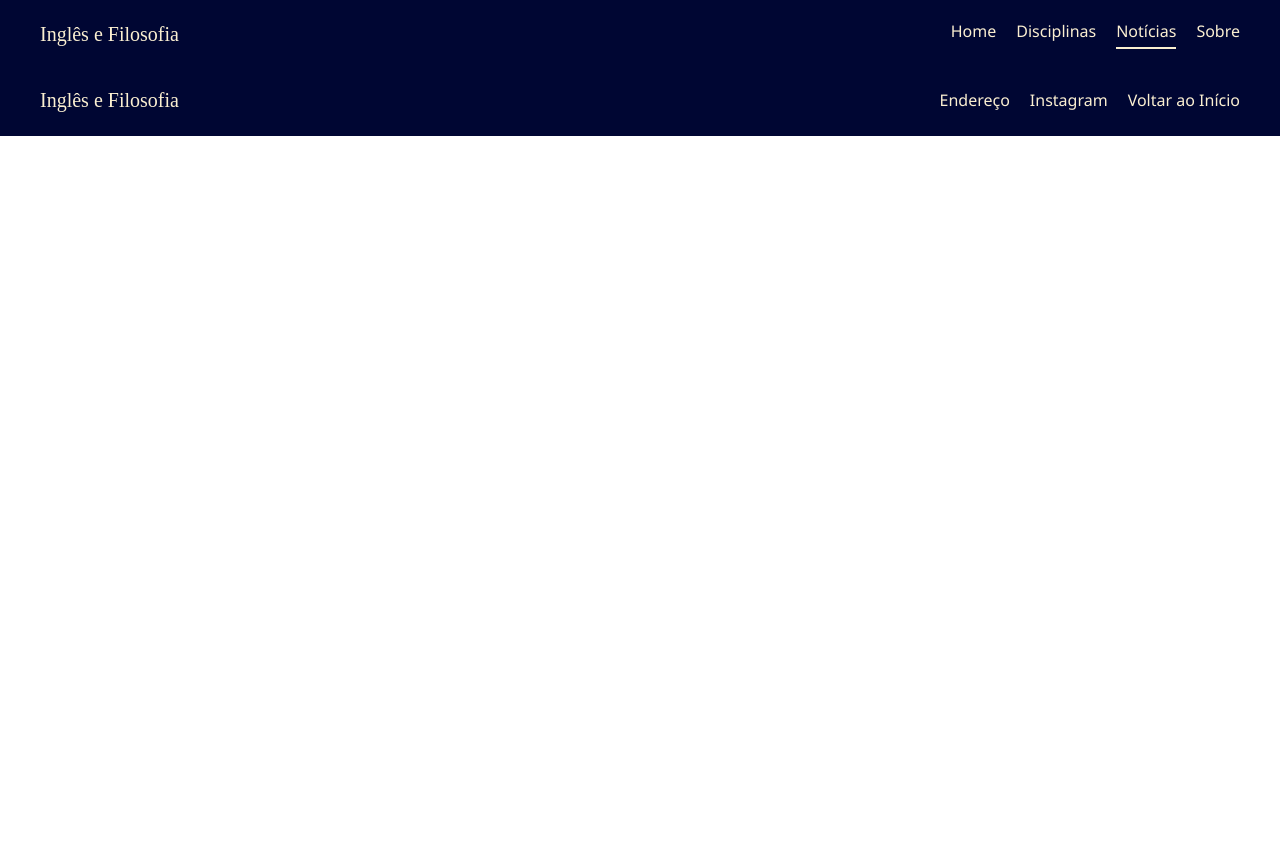
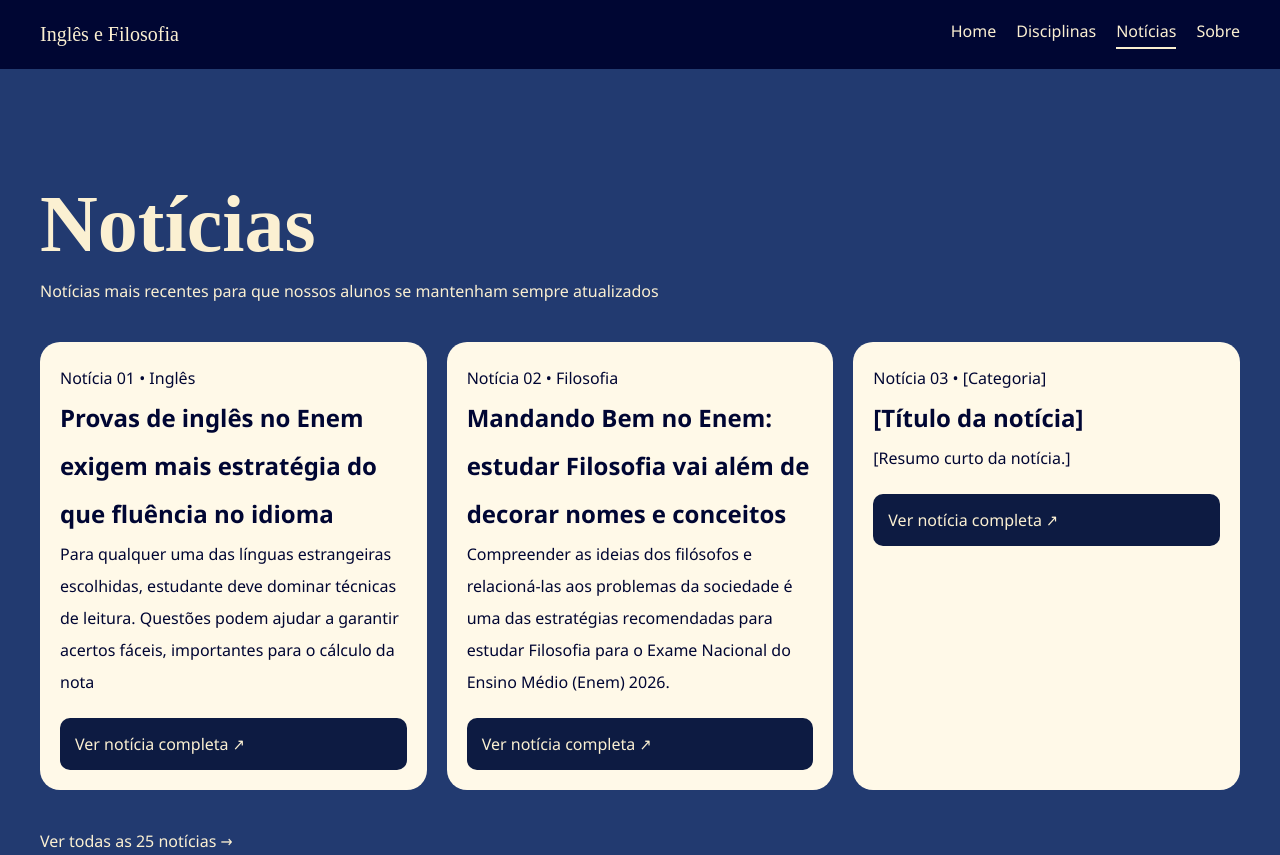
Before and after one commit to marinaliima/projeto-final, a plain HTML site: page pages/noticias.html in a window 1280 px wide. Shown: the top 855 px of the page. Before the commit the page ends 800 px from the top, so only its background shows below. Drawn offline with Linux system fonts and the light colour scheme.

Commit message:
feat:modifica pagina noticias

```diff
--- a/css/noticias.css
+++ b/css/noticias.css
@@ -47,6 +47,69 @@ header {
     border-bottom: solid;
     border-width: 2px;
 }
+h1 {
+    font-family: 'Times New Roman', Times, serif;
+    font-size: 80px;
+    padding: 10px 0px;
+}
+
+
+#noticias {
+    background-color: #223A70;
+    color: #FBF0D2;
+    padding: 100px 40px;
+    display: flex;
+    flex-direction: column;
+    justify-content: center;
+    align-items: flex-start;
+    gap: 40px;
+}
+
+#noticias-row {
+    display: flex;
+    flex-direction: row;
+    justify-content: space-between;
+    width: 100%;
+    gap: 20px;
+}
+
+.noticia {
+    display: flex;
+    flex-direction: column;
+    width: 40%;
+    padding: 20px;
+    background-color: #FFF9E8;
+    color: #000633;
+    border-radius: 20px;
+    line-height: 2;
+}
+
+.noticia p {
+    margin-bottom: 20px;
+}
+
+.noticia a {
+    padding: 10px 15px;
+    background-color: #0D1B42;
+    color: #FBF0D2;
+    border-radius: 10px;
+    text-decoration: none;
+    transition: 500ms;
+}
+
+.noticia a:hover {
+    scale: 1.05;
+}
+
+#acessar-noticias a {
+    color: #FBF0D2;
+    text-decoration: none;
+}
+
+#acessar-noticias a:hover, #acessar-disciplinas a:hover {
+    border-bottom: solid;
+    border-width: 1.5px;
+}
 
 footer {
     padding: 20px 40px;
--- a/pages/noticias.html
+++ b/pages/noticias.html
@@ -2,7 +2,7 @@
 <html lang="pt-BR">
     <head>
         <meta charset="UTF-8"/>
-        <title>Portal de Inglês e Filosofia</title>
+        <title>Notícias</title>
         <link rel="stylesheet" href="../css/noticias.css"/>
     </head>
 
@@ -20,6 +20,35 @@
         </header>
 
         <main>
+            <section id="noticias">
+                <section>
+                    <h1>Notícias</h1>
+                    <p>Notícias mais recentes para que nossos alunos se mantenham sempre atualizados</p>
+                </section>
+                <section id="noticias-row">
+                    <article class="noticia">
+                        <span id="letras-pequenas">Notícia 01 • Inglês</span>
+                        <h2>Provas de inglês no Enem exigem mais estratégia do que fluência no idioma</h2>
+                        <p>Para qualquer uma das línguas estrangeiras escolhidas, estudante deve dominar técnicas de leitura. Questões podem ajudar a garantir acertos fáceis, importantes para o cálculo da nota</p>
+                        <a href="pages/noticia-01.html">Ver notícia completa ↗</a>
+                    </article>
+                    <article class="noticia">
+                        <span id="letras-pequenas">Notícia 02 • Filosofia</span>
+                        <h2>Mandando Bem no Enem: estudar Filosofia vai além de decorar nomes e conceitos</h2>
+                        <p>Compreender as ideias dos filósofos e relacioná-las aos problemas da sociedade é uma das estratégias recomendadas para estudar Filosofia para o Exame Nacional do Ensino Médio (Enem) 2026.</p>
+                        <a href="pages/noticia-01.html">Ver notícia completa ↗</a>
+                    </article>
+                    <article class="noticia">
+                        <span id="letras-pequenas">Notícia 03 • [Categoria]</span>
+                        <h2>[Título da notícia]</h2>
+                        <p>[Resumo curto da notícia.]</p>
+                        <a href="pages/noticia-01.html">Ver notícia completa ↗</a>
+                    </section>
+                </article>
+                <section id="acessar-noticias">
+                    <a href="pages/noticias.html">Ver todas as 25 notícias →</a>
+                </section>
+            </section>
 
         </main>
 
```
